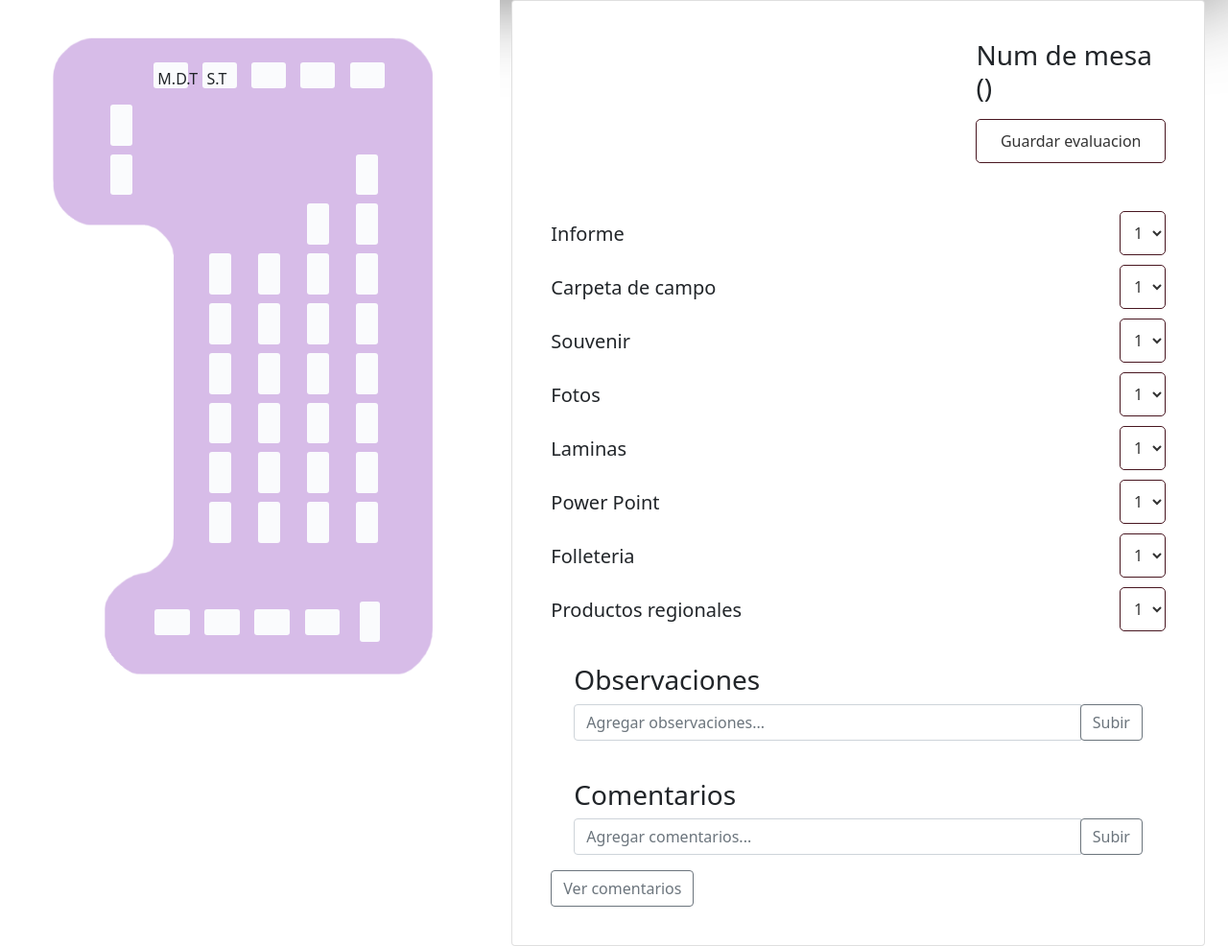
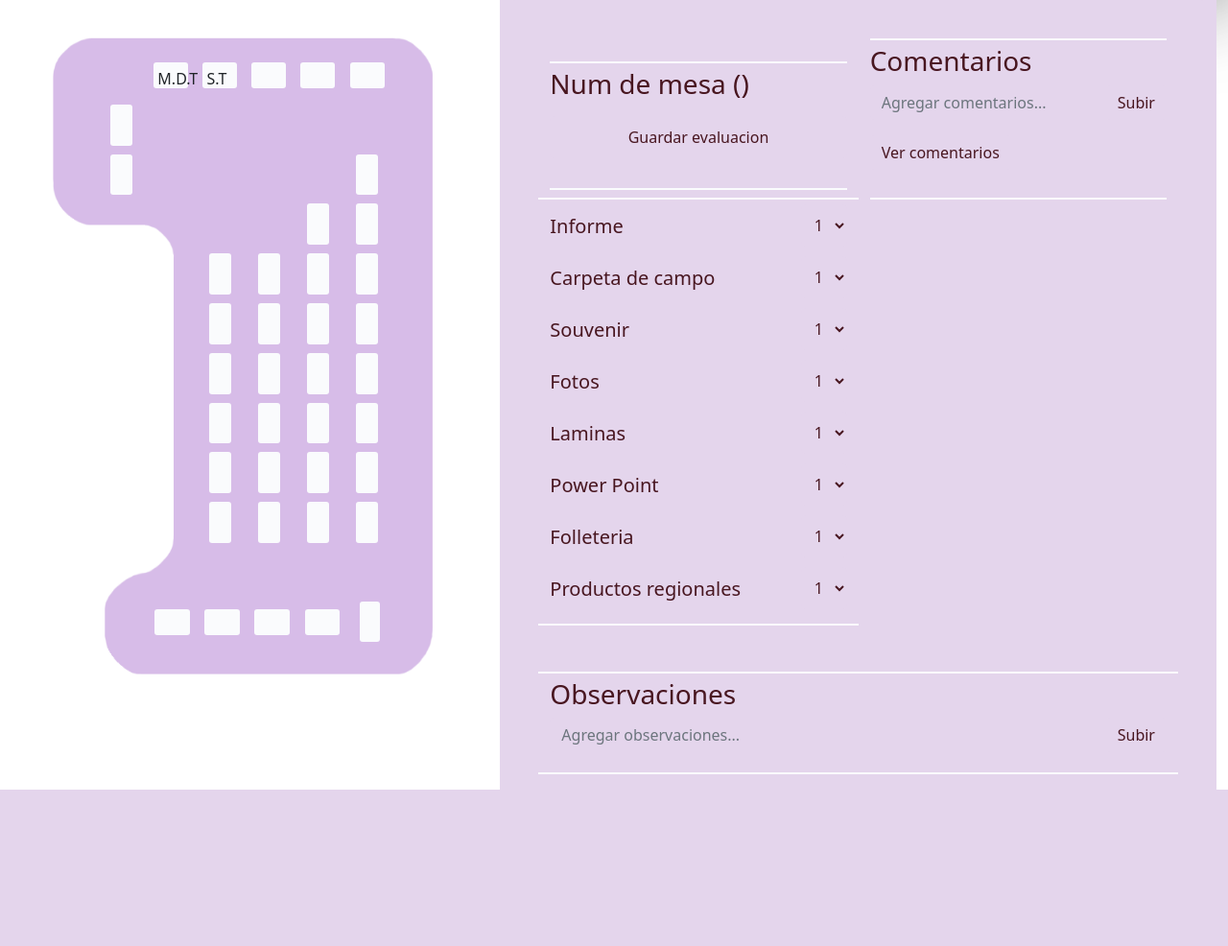
Before and after one commit to NAWUI/sist_Turismo, a PHP site: page /map.php in a window 1280 px wide. Shown: the part 60-1046 px from the top of the page at 96% size. After the commit the page ends 883 px from the top, so only its background shows below. Run offline with PHP 8.4, Linux system fonts and the light colour scheme; a user stored in the database is signed in; data comes from the database, SQL or seed files in the repository; some libraries are stand-ins or nearby versions.

Commit message:
Ajustes de layout y colores

```diff
--- a/css/style.css
+++ b/css/style.css
@@ -382,3 +382,21 @@ body {
   background: var(--light);
   border-radius: 40px;
 }
+
+.letras-color{
+  color: #481620;
+  background-color: #e4d5ec;
+}
+
+.letras-color.letras-color * {
+  color: inherit;
+  background-color: inherit;
+  border: none;
+}
+
+.border-top-bottom.border-top-bottom{
+  padding-top: 5px;
+  padding-bottom: 5px;
+  border-bottom: 2px solid #FAFBFD;
+  border-top: 2px solid #FAFBFD;
+}
--- a/js/script.js
+++ b/js/script.js
@@ -3,6 +3,8 @@ var openA = document.getElementById("open");
 var closeA = document.getElementById("close");
 var oscuro = document.getElementById("oscuro");
 var sidebarCont = document.getElementById("sidenavContent");
+var standBorder = document.getElementsByTagName("standid");
+var infoBox = document.getElementById("localidad-dec");
 
 openA.addEventListener("click", openNav);
 closeA.addEventListener("click", closeNav);
@@ -44,3 +46,8 @@ function closeNav() {
         });
     });
 });
+console.log(standBorder);
+standBorder.addEventListener("click", () => {
+    infoBox.classList.add("border-top-bottom");
+    console.log("AAA");
+})
--- a/map.php
+++ b/map.php
@@ -2,7 +2,8 @@
 include("connection.php");
 include("session.php");
 
-function obtenerInicialesLocalidad($localidad) {
+function obtenerInicialesLocalidad($localidad)
+{
     $palabras = explode(' ', $localidad); // Divide el nombre de la localidad en palabras
     $iniciales = array(); // Array para almacenar las iniciales
 
@@ -723,22 +724,30 @@ function obtenerInicialesLocalidad($localidad) {
 
             </div>
 
-            <div class="col-md-7 col-12" id="admin" name="admin">
+            <div class="col-md-7 col-12 letras-color" id="admin" name="admin">
                 <div class="card">
                     <br>
                     <div class="card-body">
-                        <div class="container infoContenedor">
+                        <div class="container-fluid">
+                            <!-- Contenedor de Informacion, notas y comentarios -->
                             <div class="row">
-                                <div class="col-md-5">
+                                <!-- Contenedor de Informacion y notas -->
+                                <div class="col-md-6">
+                                    <!-- Contenedor de Informacion -->
+                                    <div class="row mb-2">
+                                        <div class="col-md-12">
+                                            <div class="row">
+                                                <div class="col-md-12">
+                                                    <div id="localidad-dec" class="col-md-12 mb-4">
                                                         <div id="lcalidad_dec">
 
                                                         </div>
                                                     </div>
-                                <div class="col-md-3"></div>
-                                <div class="col-md-4">
+                                                    <div class="border-top-bottom">
                                                         <div class="mb-3">
                                                             <h3 id='numMesa'>Num de mesa ()</h3>
                                                         </div>
+
                                                         <div class="mb-3">
                                                             <div id="microempredimiento">
 
@@ -747,6 +756,7 @@ function obtenerInicialesLocalidad($localidad) {
                                                             <div id="evaluacion">
 
                                                             </div>
+
                                                             <a href="">
                                                                 <button type="button" class="custom-form-control">Guardar evaluacion</button>
                                                             </a>
@@ -754,16 +764,11 @@ function obtenerInicialesLocalidad($localidad) {
                                                     </div>
                                                 </div>
                                             </div>
-                        <style>
-                            .smaller-select {
-                                width: 3rem;
-                                /* Suficiente para acomodar dos dígitos */
-                            }
-                        </style>
-                        <div class="container notasContenedor mt-4">
-
-                            <div class="row">
-                                <div class="col-sm">
+                                        </div>
+                                    </div>
+                                    <!-- Contenedor de Notas -->
+                                    <div class="row mb-5 border-top-bottom">
+                                        <div class="col-md-12">
                                             <div class="d-flex flex-column">
                                                 <div class="d-flex justify-content-between align-items-center">
                                                     <h5>Informe</h5>
@@ -888,9 +893,42 @@ function obtenerInicialesLocalidad($localidad) {
                                             </div>
                                         </div>
                                     </div>
-                            <div class="container observacionesContenedor mt-4">
+                                </div>
+                                <!-- Contenedor de Comentarios -->
+                                <div class="col-md-6">
+                                    <div class="border-top-bottom">
                                         <div class="row">
-                                    <div class="col">
+                                            <div class="col-md-12">
+                                                <h3>Comentarios</h3>
+                                                <div class="input-group mb-3">
+                                                    <input type="text" class="form-control" id="comentTextbox" placeholder="Agregar comentarios...">
+                                                    <div class="input-group-append">
+                                                        <button class="btn btn-outline-secondary" id="btn-coment" type="button">Subir</button>
+                                                    </div>
+                                                </div>
+                                            </div>
+                                        </div>
+                                        <div class="row">
+                                            <div class="col-md-12">
+                                                <div class="input-group-append">
+                                                    <button class="btn btn-outline-secondary" id="vercoment" type="button">Ver comentarios</button>
+                                                </div>
+                                                <div id="vercomentarios" class="comentariosContenedor mt-4">
+                                                    <div class="row">
+                                                        <div class="col" id="comentarios">
+
+                                                        </div>
+                                                    </div>
+                                                </div>
+                                            </div>
+                                        </div>
+                                    </div>
+                                </div>
+                            </div>
+
+                            <!-- Contenedor de Obervaciones -->
+                            <div class="row border-top-bottom">
+                                <div class="col-md-12">
                                     <h3>Observaciones</h3>
                                     <div class="input-group mb-3">
                                         <input type="text" class="form-control" id="observTextbox" placeholder="Agregar observaciones...">
@@ -901,31 +939,12 @@ function obtenerInicialesLocalidad($localidad) {
                                 </div>
                             </div>
                         </div>
-                            <div class="container comentariosContenedor mt-4">
-                                <div class="row">
-                                    <div class="col">
-                                        <h3>Comentarios</h3>
-                                        <div class="input-group mb-3">
-                                            <input type="text" class="form-control" id="comentTextbox" placeholder="Agregar comentarios...">
-                                            <div class="input-group-append">
-                                                <button class="btn btn-outline-secondary" id="btn-coment" type="button">Subir</button>
-                                            </div>
-                                        </div>
-                                    </div>
-                                </div>
-                            </div>
-                            <div class="input-group-append">
-                                <button class="btn btn-outline-secondary" id="vercoment" type="button">Ver comentarios</button>
-                            </div>
-                            <div id="vercomentarios" class="container comentariosContenedor mt-4">
-                                <div class="row">
-                                    <div class="col" id="comentarios">
-
-                                    </div>
-                                </div>
-                            </div>
-
-                        </div>
+                        <style>
+                            .smaller-select {
+                                width: 3rem;
+                                /* Suficiente para acomodar dos dígitos */
+                            }
+                        </style>
                     </div>
                 </div>
             </div>
```
Also changed, not shown: temp.php (added, +214 -0 lines). Lines whose indentation alone changed are shown as unchanged.
